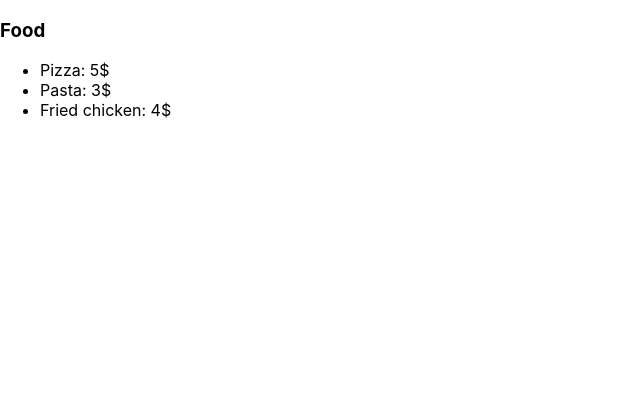
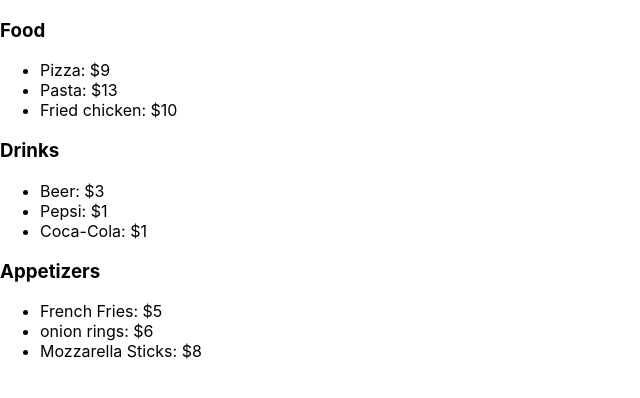
Before and after one commit to zahraRostami1999/menu-app, a React (Create React App) app: page / in a window 1280 px wide. Shown: the top 398 px of the page, without its empty margins (0-640 px from the left). Built offline with nearby package versions, Linux system fonts and the light colour scheme.

Commit message:
edit MenuPage: add drinks and appetizers list

```diff
--- a/src/pages/menu/MenuPage.jsx
+++ b/src/pages/menu/MenuPage.jsx
@@ -3,14 +3,26 @@ import List from "../../components/list/List.jsx";
 
 function MenuPage() {
   const foods = [
-    { id: 1, name: "Pizza", amount: 0, price: "5$" },
-    { id: 2, name: "Pasta", amount: 0, price: "3$" },
-    { id: 3, name: "Fried chicken", amount: 0, price: "4$" }
+    { id: 1, name: "Pizza", amount: 0, price: "$9" },
+    { id: 2, name: "Pasta", amount: 0, price: "$13" },
+    { id: 3, name: "Fried chicken", amount: 0, price: "$10" }
   ];
+  const drinks = [
+    { id: 1, name: "Beer", amount: 0, price: "$3" },
+    { id: 2, name: "Pepsi", amount: 0, price: "$1" },
+    { id: 3, name: "Coca-Cola", amount: 0, price: "$1" }
+  ];
+  const appetizers  = [
+    { id: 1, name: "French Fries", amount: 0, price: "$5" },
+    { id: 2, name: "onion rings", amount: 0, price: "$6" },
+    { id: 3, name: "Mozzarella Sticks", amount: 0, price: "$8" }
+  ];
+
   return (
     <>
-      <List items={foods} category="Food" />
-      {/* <List /> */}
+      {foods.length >0 && <List items={foods} category="Food" />}
+      {drinks.length >0 && <List items={drinks} category="Drinks" />}
+      {appetizers.length >0 && <List items={appetizers} category="Appetizers" />}
     </>
   );
 }
```
